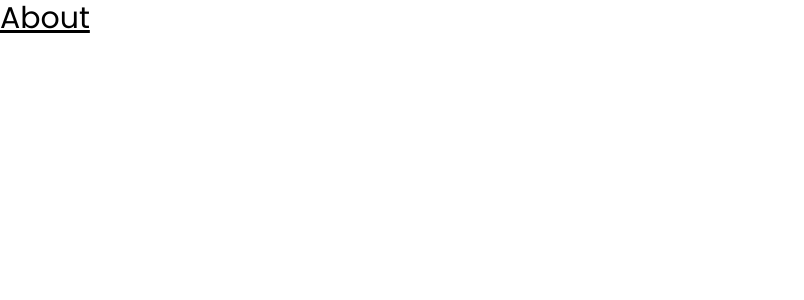
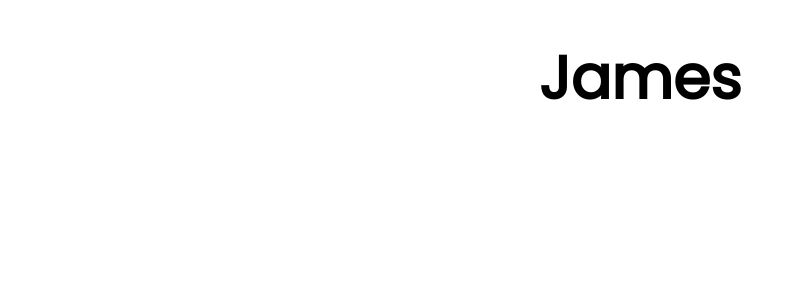
Before and after one commit to MaximilianHagelstam/shpotti, a Next.js app: page / in a window 1280 px wide. Shown: the top 300 px of the page, without its empty margins (0-804 px from the left). Built offline with nearby package versions, Linux system fonts and the light colour scheme.

Commit message:
Remove about page

```diff
--- a/src/pages/about.tsx
+++ /dev/null
@@ -1,5 +0,0 @@
-const About = () => {
-  return <h1 className="text-6xl font-bold text-center py-12">About Page</h1>;
-};
-
-export default About;
--- a/src/pages/index.tsx
+++ b/src/pages/index.tsx
@@ -1,14 +1,7 @@
 import type { NextPage } from "next";
-import Link from "next/link";
 
 const Home: NextPage = () => {
-  return (
-    <nav>
-      <Link href="/about">
-        <a className="text-3xl hover:underline">About</a>
-      </Link>
-    </nav>
-  );
+  return <h1 className="text-6xl font-bold text-center py-12">James</h1>;
 };
 
 export default Home;
```
Also changed, not shown: 1 other file (tests, documents, lock files or other folders).
